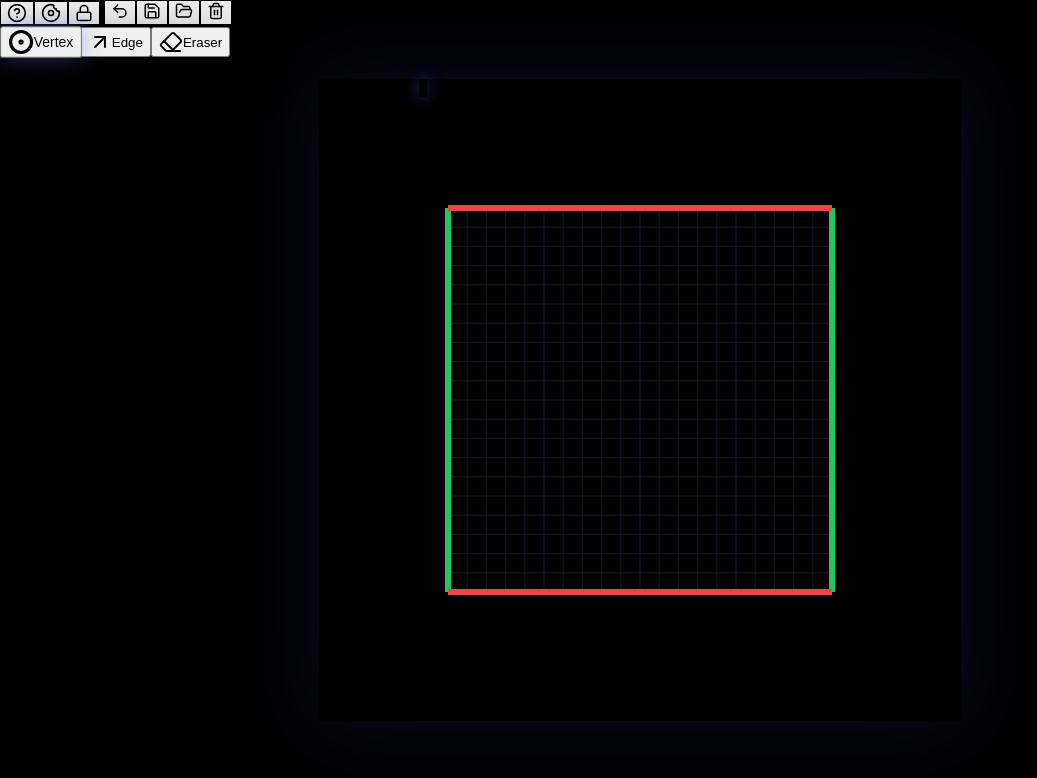
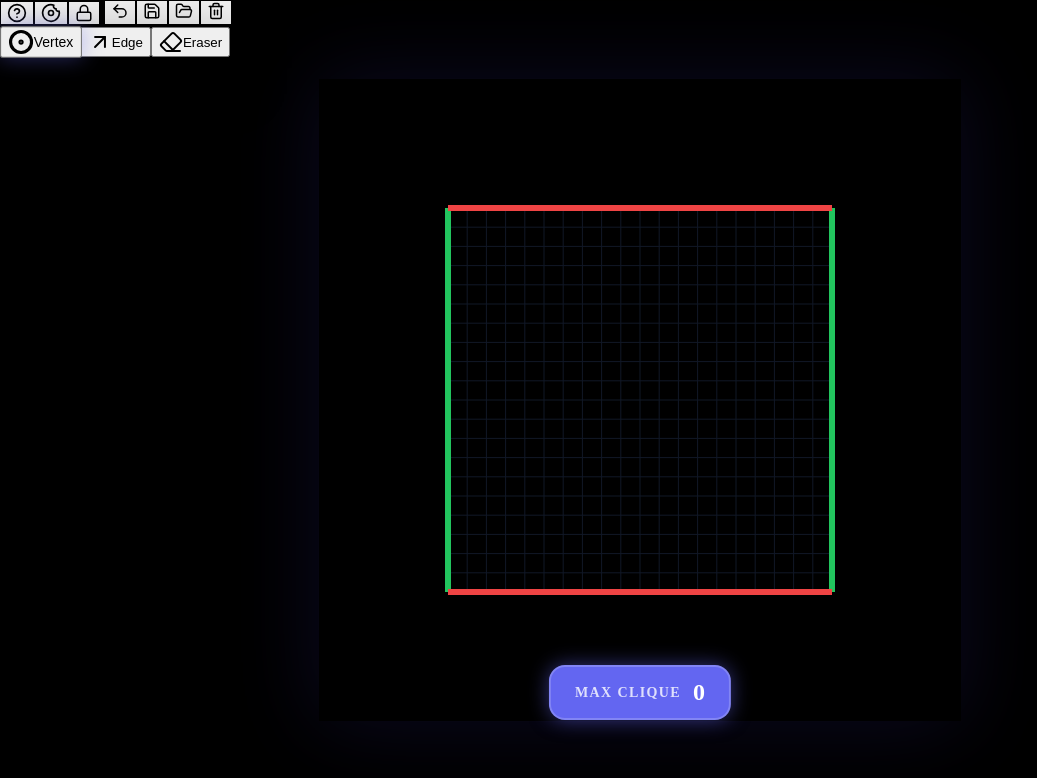
Before and after one commit to jt496/UCL200, a React (Vite) app in the folder doughnut/: page / in a window 1280 px wide. Shown: the top 778 px of the page, without its empty margins (0-1037 px from the left). Built offline with nearby package versions, Linux system fonts and the light colour scheme.

Commit message:
fix: use bulletproof inline styles and fixed positioning for clique indicator

```diff
--- a/doughnut/src/App.tsx
+++ b/doughnut/src/App.tsx
@@ -658,11 +658,28 @@ function App() {
         <div className="w-full h-full flex items-center justify-center px-10 py-12 sm:p-24 overflow-hidden bg-black">
           <div className="relative">
             {!is3D && (
-              <div className="absolute -top-12 right-0 py-1 flex items-center gap-2 pointer-events-none select-none z-50">
-                <span className="text-indigo-400 font-black text-sm sm:text-base uppercase tracking-widest">Max Clique</span>
-                <span className="bg-indigo-600 text-white px-3 py-1 rounded-lg font-black text-lg sm:text-xl shadow-[0_0_15px_rgba(79,70,229,0.5)]">
-                  {maxCliqueSize}
-                </span>
+              <div
+                style={{
+                  position: 'fixed',
+                  bottom: '80px', // Above the mode toggles
+                  left: '50%',
+                  transform: 'translateX(-50%)',
+                  background: '#6366f1', // Indigo 600
+                  color: 'white',
+                  padding: '12px 24px',
+                  borderRadius: '16px',
+                  boxShadow: '0 0 20px rgba(99, 102, 241, 0.5)',
+                  zIndex: 9999,
+                  fontWeight: '900',
+                  pointerEvents: 'none',
+                  display: 'flex',
+                  alignItems: 'center',
+                  gap: '12px',
+                  border: '2px solid rgba(255, 255, 255, 0.2)'
+                }}
+              >
+                <span style={{ fontSize: '14px', textTransform: 'uppercase', letterSpacing: '0.1em', opacity: 0.8 }}>Max Clique</span>
+                <span style={{ fontSize: '24px' }}>{maxCliqueSize}</span>
               </div>
             )}
             <div className={`relative w-full ${is3D ? 'h-full' : 'aspect-square max-h-[80vh] max-w-[80vh] bg-black rounded-2xl shadow-[0_0_80px_rgba(79,70,229,0.15)] border border-slate-800/50 overflow-hidden'}`}>
```
